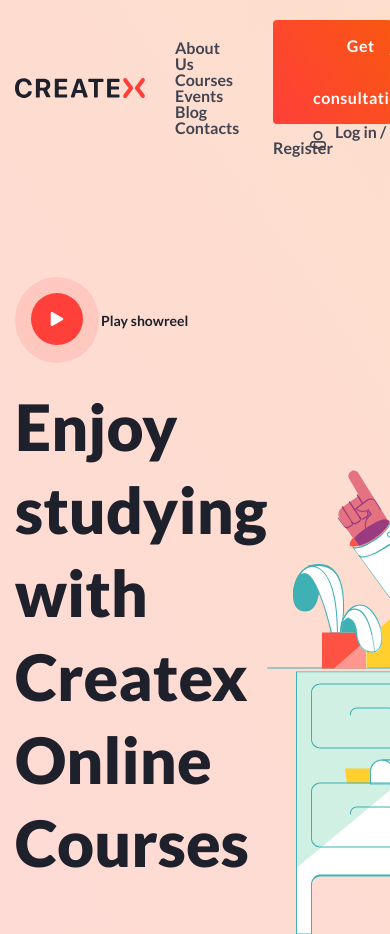
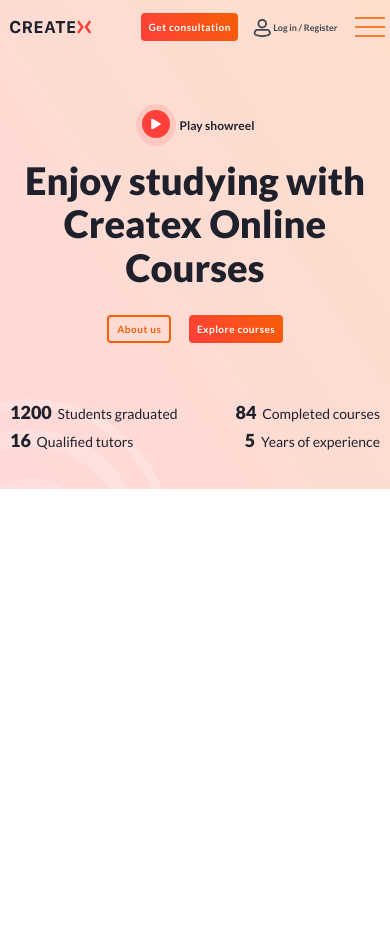
Before and after one commit to ValentunPron/createX, a plain HTML site: page index.html in a window 390 px wide. Shown: the top 934 px of the page. After the commit the page ends 844 px from the top, so only its background shows below. Drawn offline with nearby package versions, Linux system fonts and the light colour scheme.

Commit message:
complete header

```diff
--- /dev/null
+++ b/css/adaptive.css
@@ -0,0 +1,469 @@
+@media (max-width: 1100px) {
+  .header__nav {
+    padding: 17.5px 0 17.5px 0;
+    font-size: 13px;
+  }
+  .header__nav::before {
+    display: none;
+  }
+  .header__nav::after {
+    display: none;
+  }
+  .header__menu {
+    margin-left: 15px;
+  }
+  .header__item {
+    margin-right: 35px;
+  }
+  .header__item:last-child {
+    margin-right: 17.5px;
+  }
+  .header__login {
+    padding-left: 25px;
+    margin-left: 30px;
+  }
+  .header__main {
+    margin-top: 75px;
+  }
+  .header__video {
+    margin-top: 10px;
+  }
+  .header__title {
+    position: relative;
+    margin-top: 20px;
+    max-width: 360px;
+    font-size: 50px;
+    line-height: 115%;
+  }
+  .header__title::after {
+    display: none;
+  }
+  .header__img {
+    margin-right: -20px;
+    width: 45%;
+  }
+  .header__buttons {
+    margin-top: 50px;
+  }
+  .header__buttons button + button {
+    margin-left: 20px;
+  }
+  .header__buttons::after {
+    display: none;
+  }
+  .header__static {
+    margin-top: 125px;
+    padding-bottom: 80px;
+  }
+  .logo__link img {
+    width: 80%;
+  }
+  .header::after {
+    content: '';
+    display: block;
+    position: absolute;
+    background-image: url("../img/bg/circles.svg");
+    background-repeat: no-repeat;
+    width: 170px;
+    height: 170px;
+    bottom: -80px;
+    left: 0px;
+    z-index: 1;
+  }
+  .header::before {
+    display: none;
+  }
+  .video__button-bg {
+    padding: 12px;
+  }
+  .video__button-bg:hover {
+    padding: 4px;
+  }
+  .video__button {
+    height: 44px;
+    width: 44px;
+  }
+  .video__text {
+    font-size: 14px;
+    line-height: 125%;
+    margin-left: 4px;
+  }
+  .static__item {
+    font-size: 14px;
+    line-height: 120%;
+  }
+  .static__item::after {
+    left: -30%;
+  }
+  .static__text span {
+    font-weight: 900;
+    font-size: 30px;
+    line-height: 100%;
+    margin-right: 8px;
+  }
+  .button {
+    padding: 0px 30px;
+    font-size: 14px;
+    line-height: 44px;
+  }
+  .button--trans {
+    padding: 0px 30px;
+    font-size: 14px;
+    line-height: 40px;
+  }
+}
+
+@media (max-width: 900px) {
+  .header__nav {
+    padding: 15px 0 15px 0;
+    font-size: 12px;
+  }
+  .header__menu {
+    margin-left: 7px;
+  }
+  .header__item {
+    margin-right: 22.5px;
+  }
+  .header__item:last-child {
+    margin-right: 15px;
+  }
+  .header__login {
+    padding-left: 22.5px;
+    margin-left: 25px;
+  }
+  .header__main {
+    margin-top: 70px;
+  }
+  .header__title {
+    margin-top: 17.5px;
+    max-width: 360px;
+    font-size: 46px;
+    line-height: 120%;
+  }
+  .header__img {
+    margin-right: -20px;
+    width: 45%;
+  }
+  .header__buttons {
+    margin-top: 35px;
+  }
+  .header__buttons button + button {
+    margin-left: 20px;
+  }
+  .header__static {
+    margin-top: 100px;
+    padding-bottom: 60px;
+  }
+  .logo__link img {
+    width: 70%;
+  }
+  .video__button-bg {
+    padding: 10px;
+  }
+  .video__button-bg:hover {
+    padding: 2px;
+  }
+  .video__button {
+    height: 40px;
+    width: 40px;
+  }
+  .video__text {
+    font-size: 13px;
+  }
+  .static__item {
+    font-size: 12px;
+    line-height: 100%;
+  }
+  .static__item::after {
+    display: none;
+  }
+  .static__text span {
+    font-size: 26px;
+    margin-right: 6px;
+  }
+  .button {
+    padding: 0px 20px;
+    font-size: 13px;
+    line-height: 40px;
+  }
+  .button--trans {
+    padding: 0px 20px;
+    font-size: 13px;
+    line-height: 36px;
+  }
+}
+
+@media (max-width: 769px) {
+  .header__list {
+    display: block;
+    text-align: center;
+  }
+  .header__item {
+    display: block;
+    margin: 17.5px 2.5px;
+    font-size: 20px;
+  }
+  .header__burger {
+    cursor: pointer;
+    display: block;
+    bottom: 0;
+    position: relative;
+    width: 30px;
+    height: 20px;
+    z-index: 10;
+    transition: all .3s ease-in-out;
+  }
+  .header__menu {
+    position: fixed;
+    top: 0;
+    right: -100%;
+    width: 60%;
+    height: 100%;
+    background: linear-gradient(55.95deg, #fb5e58 0%, #ff8f4f 100%);
+    padding-top: 75px;
+    transition: 0.5s;
+    z-index: 8;
+  }
+  .header__nav {
+    grid-template-columns: minmax(100px, 130px) 1fr 25px;
+    padding: 15px 0 15px 0;
+    font-size: 12px;
+  }
+  .header__action {
+    text-align: right;
+    margin-right: 20px;
+  }
+  .header__menu {
+    margin-left: 7px;
+  }
+  .header__item {
+    margin-right: 22.5px;
+  }
+  .header__item:last-child {
+    margin-right: 15px;
+  }
+  .header__login {
+    padding-left: 22.5px;
+    margin-left: 25px;
+  }
+  .header__main {
+    margin-top: 50px;
+  }
+  .header__title {
+    margin-top: 15px;
+    max-width: 260px;
+    font-size: 36px;
+    line-height: 120%;
+  }
+  .header__img {
+    margin-right: -10px;
+    width: 45%;
+  }
+  .header__buttons {
+    margin-top: 35px;
+  }
+  .header__buttons button + button {
+    margin-left: 20px;
+  }
+  .header__static {
+    margin-top: 80px;
+    padding-bottom: 35px;
+  }
+  .logo__link img {
+    width: 75%;
+  }
+  .video__button-bg {
+    padding: 8px;
+  }
+  .video__button-bg:hover {
+    padding: 1px;
+  }
+  .video__button {
+    height: 30px;
+    width: 30px;
+  }
+  .video__button img {
+    width: 12px;
+    height: 12px;
+  }
+  .video__text {
+    font-size: 11px;
+  }
+  .static__list {
+    display: grid;
+    grid-template-columns: 1fr 1fr;
+  }
+  .static__item {
+    margin-bottom: 15px;
+    font-size: 16px;
+    line-height: 100%;
+  }
+  .static__item:nth-child(even) {
+    text-align: right;
+  }
+  .static__text span {
+    font-size: 24px;
+    margin-right: 6px;
+  }
+  .button {
+    padding: 0px 15px;
+    font-size: 12px;
+    line-height: 32px;
+  }
+  .button--trans {
+    padding: 0px 15px;
+    font-size: 12px;
+    line-height: 28px;
+  }
+}
+
+@media (max-width: 540px) {
+  .container {
+    padding: 0 10px;
+  }
+  .header__item {
+    display: block;
+    margin: 17.5px 2.5px;
+    font-size: 20px;
+  }
+  .header__menu {
+    width: 69%;
+  }
+  .header__nav {
+    grid-template-columns: minmax(60px, 90px) 1fr 25px;
+    padding: 13px 0 13px 0;
+  }
+  .header__action {
+    margin-right: 17.5px;
+  }
+  .header__menu {
+    margin-left: 5px;
+  }
+  .header__login {
+    padding-left: 20px;
+    margin-left: 12.5px;
+    font-size: 9px;
+  }
+  .header__main {
+    margin-top: 40px;
+    justify-content: center;
+    text-align: center;
+  }
+  .header__title {
+    margin-top: 12.5px;
+    max-width: 400px;
+    font-size: 38px;
+    line-height: 115%;
+    text-align: center;
+  }
+  .header__img {
+    display: none;
+  }
+  .header__buttons {
+    margin-top: 25px;
+  }
+  .header__buttons button + button {
+    margin-left: 15px;
+  }
+  .header__static {
+    margin-top: 60px;
+    padding-bottom: 30px;
+  }
+  .logo__link img {
+    width: 90%;
+  }
+  .video__button-bg {
+    padding: 6px;
+  }
+  .video__button-bg:hover {
+    padding: 1px;
+  }
+  .video__button {
+    height: 28px;
+    width: 28px;
+  }
+  .video__button img {
+    width: 12px;
+    height: 12px;
+  }
+  .video__text {
+    font-size: 12px;
+  }
+  .static__list {
+    display: grid;
+    grid-template-columns: 1fr 1fr;
+  }
+  .static__item {
+    margin-bottom: 10px;
+    font-size: 14px;
+  }
+  .static__text span {
+    font-size: 18px;
+    margin-right: 3px;
+  }
+  .button {
+    padding: 0px 7.5px;
+    font-size: 10px;
+    line-height: 28px;
+  }
+  .button--trans {
+    padding: 0px 8px;
+    font-size: 10px;
+    line-height: 24px;
+  }
+}
+
+@media (max-width: 374px) {
+  .container {
+    padding: 0 8px;
+  }
+  .header__menu {
+    width: 69%;
+  }
+  .header__nav {
+    grid-template-columns: minmax(60px, 80px) 1fr 25px;
+    padding: 11px 0 11px 0;
+  }
+  .header__action {
+    margin-right: 7px;
+  }
+  .header__menu {
+    margin-left: 5px;
+  }
+  .header__login {
+    padding-left: 20px;
+    margin-left: 4px;
+    font-size: 9px;
+  }
+  .header__main {
+    margin-top: 35px;
+    justify-content: center;
+    text-align: center;
+  }
+  .header__static {
+    margin-top: 40px;
+    margin-bottom: 10px;
+  }
+  .static__list {
+    display: grid;
+    grid-template-columns: 1fr;
+  }
+  .static__item {
+    margin-bottom: 10px;
+    font-size: 14px;
+  }
+  .static__text {
+    text-align: center;
+    margin: 3px 0;
+  }
+  .button {
+    padding: 0px 3px;
+    font-size: 9.5px;
+    line-height: 26px;
+  }
+  .button--trans {
+    padding: 0px 8px;
+    font-size: 9.5px;
+    line-height: 22px;
+  }
+}
--- a/css/style.css
+++ b/css/style.css
@@ -113,7 +113,7 @@
 }
 
 .button:hover {
-  background: linear-gradient(45deg, #f77d36 0%, #ef0800 100%);
+  background: linear-gradient(45deg, rgba(247, 125, 54, 0.7) 0%, rgba(239, 8, 0, 0.7) 100%);
 }
 
 .button:active {
@@ -121,15 +121,83 @@
 }
 
 .button--trans {
-  padding: 0px 35px;
+  padding: 0px 40px;
   border-radius: 4px;
   border: 2px solid #F75E05;
   background: transparent;
   color: #F75E05;
   font-weight: 700;
   font-size: 16px;
-  line-height: 52px;
+  line-height: 49px;
   letter-spacing: 0.5px;
+  transition: all .1s ease-in-out;
+}
+
+.button--trans:hover {
+  background: linear-gradient(45deg, rgba(247, 125, 54, 0.3) 0%, rgba(239, 8, 0, 0.3) 100%);
+}
+
+.button--trans:active {
+  color: #000;
+}
+
+.lock {
+  overflow: hidden;
+}
+
+.header__burger:hover {
+  opacity: 0.6;
+}
+
+.header__burger span {
+  background-color: #f77d36;
+  position: absolute;
+  width: 100%;
+  height: 2px;
+  top: 9px;
+  left: 0;
+  transition: 0.3s;
+}
+
+.header__burger::before {
+  content: '';
+  background-color: #f77d36;
+  position: absolute;
+  width: 100%;
+  height: 2px;
+  left: 0;
+  bottom: 0px;
+  transition: 0.3s;
+}
+
+.header__burger::after {
+  content: '';
+  background-color: #f77d36;
+  position: absolute;
+  width: 100%;
+  height: 2px;
+  left: 0;
+  transition: 0.3s;
+}
+
+.header__burger.active::before {
+  background-color: #fff;
+  transform: rotate(45deg);
+  top: 9px;
+}
+
+.header__burger.active::after {
+  background-color: #fff;
+  transform: rotate(-45deg);
+  bottom: 9px;
+}
+
+.header__burger.active span {
+  transform: scale(0);
+}
+
+.header__menu.active {
+  right: 0px;
 }
 
 .header {
@@ -159,10 +227,26 @@
   content: '';
   background-image: url("../img/bg/arrow.svg");
   background-repeat: repeat;
+  transform: rotate(-140deg);
+  width: 110px;
+  height: 160px;
+  top: 110px;
+  left: -25%;
+}
+
+.header__nav::after {
+  position: absolute;
+  content: '';
+  background-image: url("../img/bg/arrow.svg");
+  background-repeat: repeat;
   width: 110px;
   height: 160px;
   top: -40px;
   right: -20%;
+}
+
+.header__logo {
+  z-index: 10;
 }
 
 .header__menu {
@@ -201,7 +285,7 @@
   position: absolute;
   background-image: url("../img/header/login.svg");
   background-repeat: no-repeat;
-  width: 17px;
+  width: 17.5px;
   height: 18px;
   margin: auto 0;
   left: 0;
@@ -240,11 +324,24 @@
 }
 
 .header__title {
+  position: relative;
   margin-top: 22px;
   max-width: 500px;
   font-weight: 900;
   font-size: 64px;
   line-height: 130%;
+  z-index: 6;
+}
+
+.header__title::after {
+  content: "";
+  position: absolute;
+  background-image: url("../img/bg/shapes.svg");
+  right: -5px;
+  bottom: 30px;
+  width: 88px;
+  height: 47px;
+  z-index: -2;
 }
 
 .header__img {
@@ -252,6 +349,7 @@
 }
 
 .header__buttons {
+  position: relative;
   margin-top: 60px;
 }
 
@@ -259,7 +357,17 @@
   margin-left: 24px;
 }
 
-.header__bottom {
+.header__buttons::after {
+  content: "";
+  position: absolute;
+  background-image: url("../img/bg/shape.svg");
+  right: 60px;
+  bottom: -275%;
+  width: 61px;
+  height: 61px;
+}
+
+.header__static {
   margin-top: 188px;
   padding-bottom: 97px;
 }
--- a/index.html
+++ b/index.html
@@ -9,6 +9,7 @@
 	<meta name="Author" content="Пронь Валентин Васильович">
 	<link rel="stylesheet" type="text/css" href="css/normalize.css">
 	<link rel="stylesheet" type="text/css" href="css/style.css">
+	<link rel="stylesheet" type="text/css" href="css/adaptive.css">
 	<title>createX</title>
 </head>
 
@@ -54,7 +55,6 @@
 						</div>
 						<img src="img/header/bg.svg" alt="bg header" class="header__img">
 					</div>
-					<div class="header__bottom">
 					<div class="header__static">
 						<ul class="static__list">
 							<li class="static__item">
@@ -73,9 +73,9 @@
 					</div>
 				</div>
 			</div>
-			</div>
 		</header>
 	</div>
+	<script src="https://ajax.googleapis.com/ajax/libs/jquery/2.2.0/jquery.min.js"></script>
 	<script src="js/script.js"></script>
 </body>
 
```
Also changed, not shown: js/script.js (+14 -0 lines), img/bg/shape.svg (added), img/bg/shapes.svg (added). Lines whose indentation alone changed are shown as unchanged.
